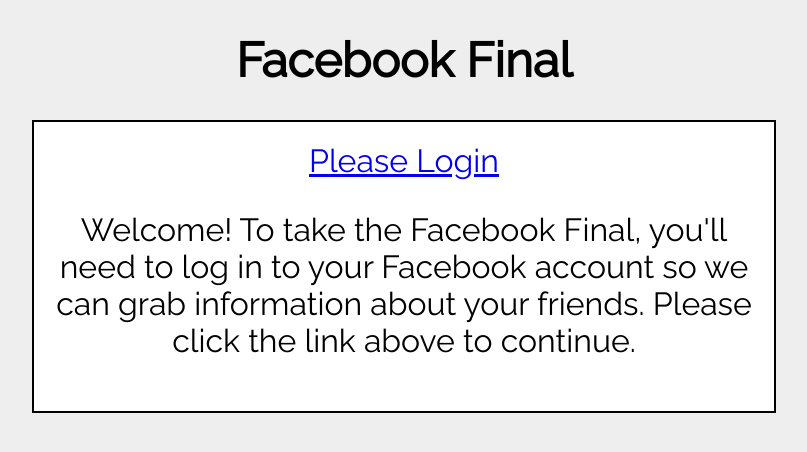
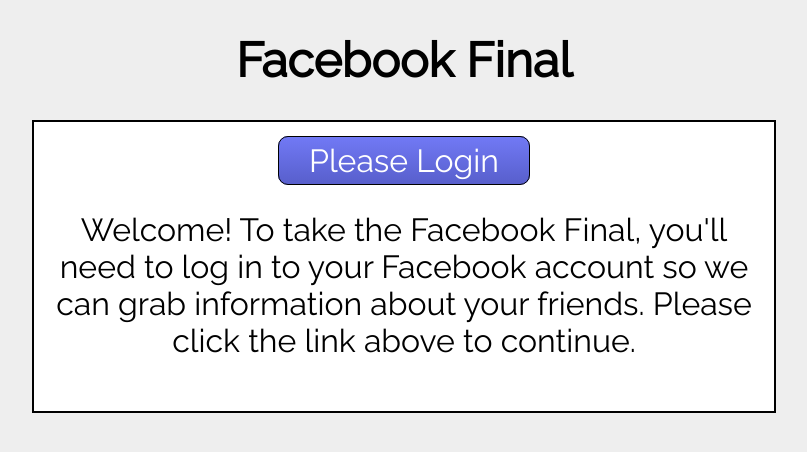
Before and after one commit to SonjaKhan/FBHackathon, a PHP site: page / in a window 1280 px wide. Shown: the top 452 px of the page, without its empty margins (236-1043 px from the left). Run offline with PHP 8.4, Linux system fonts and the light colour scheme; some libraries are stand-ins or nearby versions.

Commit message:
Buttons updated

```diff
--- a/style.css
+++ b/style.css
@@ -115,6 +115,19 @@
 	font-size: 24pt;
 }
 
+#begin a, #login a {
+	background: linear-gradient(#7179F5, #585FCC);
+	border: 1px solid black;
+	border-radius: 10px;
+	color: white;
+	padding: 5px 30px 5px 30px;
+	text-decoration: none;
+	transition: all 0.5 ease;
+}
+#begin a:hover, #login a:hover {
+	background: linear-gradient(#7A83FF, #585FCC);
+}
+
 body {
 	height: 100%;
 	background: #eeeeee;
```
